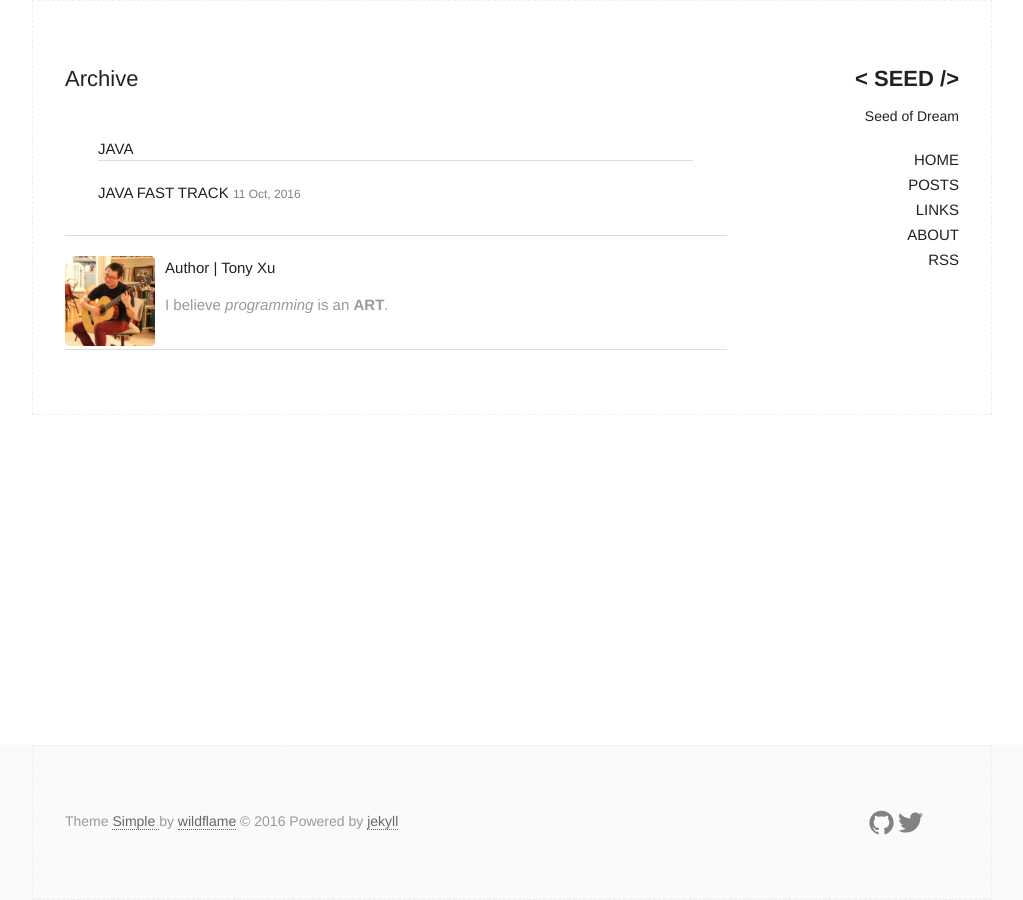
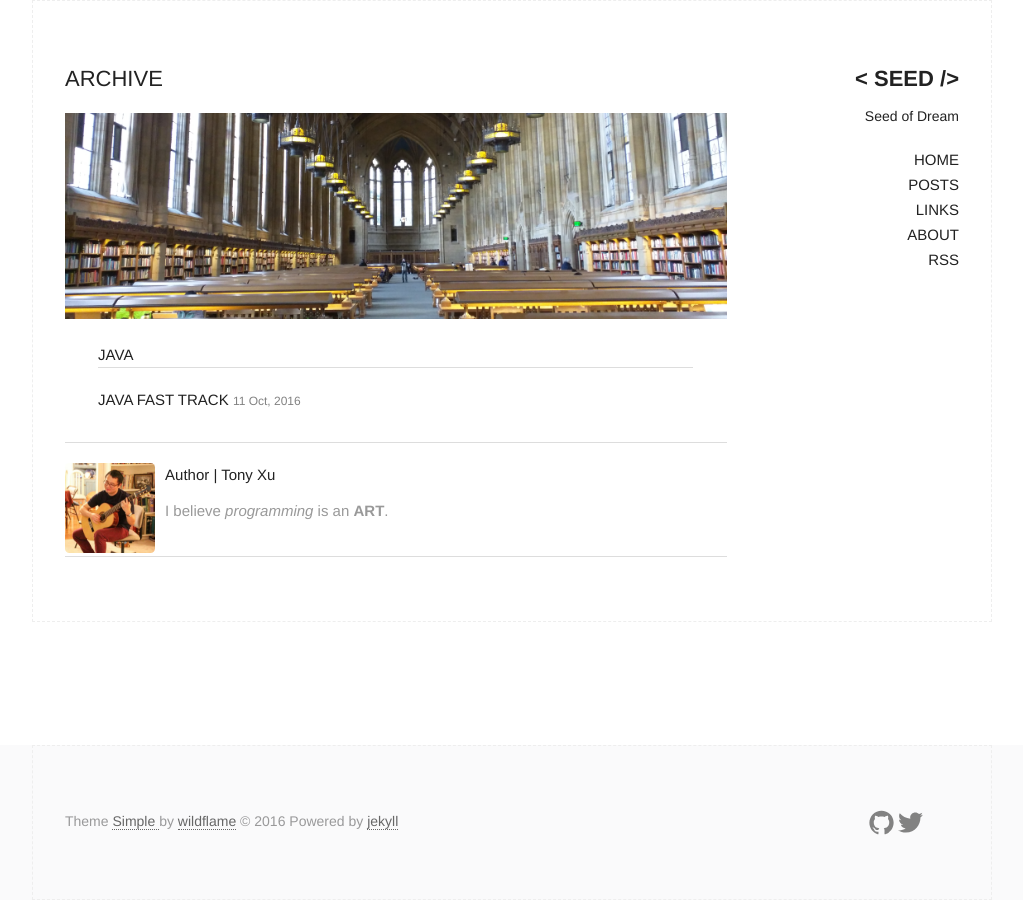
Before and after one commit to Tonyxu82/tonyxu82.github.io, a Jekyll site: the page built from archive.html, in a window 1280 px wide. Shown: the whole page, without its empty margins (128-1151 px from the left). Built offline with Jekyll 4.4.1, drawn with Linux system fonts in a browser that asks for light colours.

Commit message:
Add picture to Archive page

```diff
--- a/archive.html
+++ b/archive.html
@@ -1,12 +1,12 @@
 ---
 layout: default
-title: Archive
+title: ARCHIVE
 ---
 
 <div>
 
-  <h2>Archive</h2>
-
+  <h2>ARCHIVE</h2>
+  <img src="{{site.baseurl}}\img\library.png" alt="library">
   <section class="archive_list">
     {% for category in site.categories %}
 
```
Also changed, not shown: about.md (+1 -1 lines), img/graduate.png (added), img/library.png (added).
